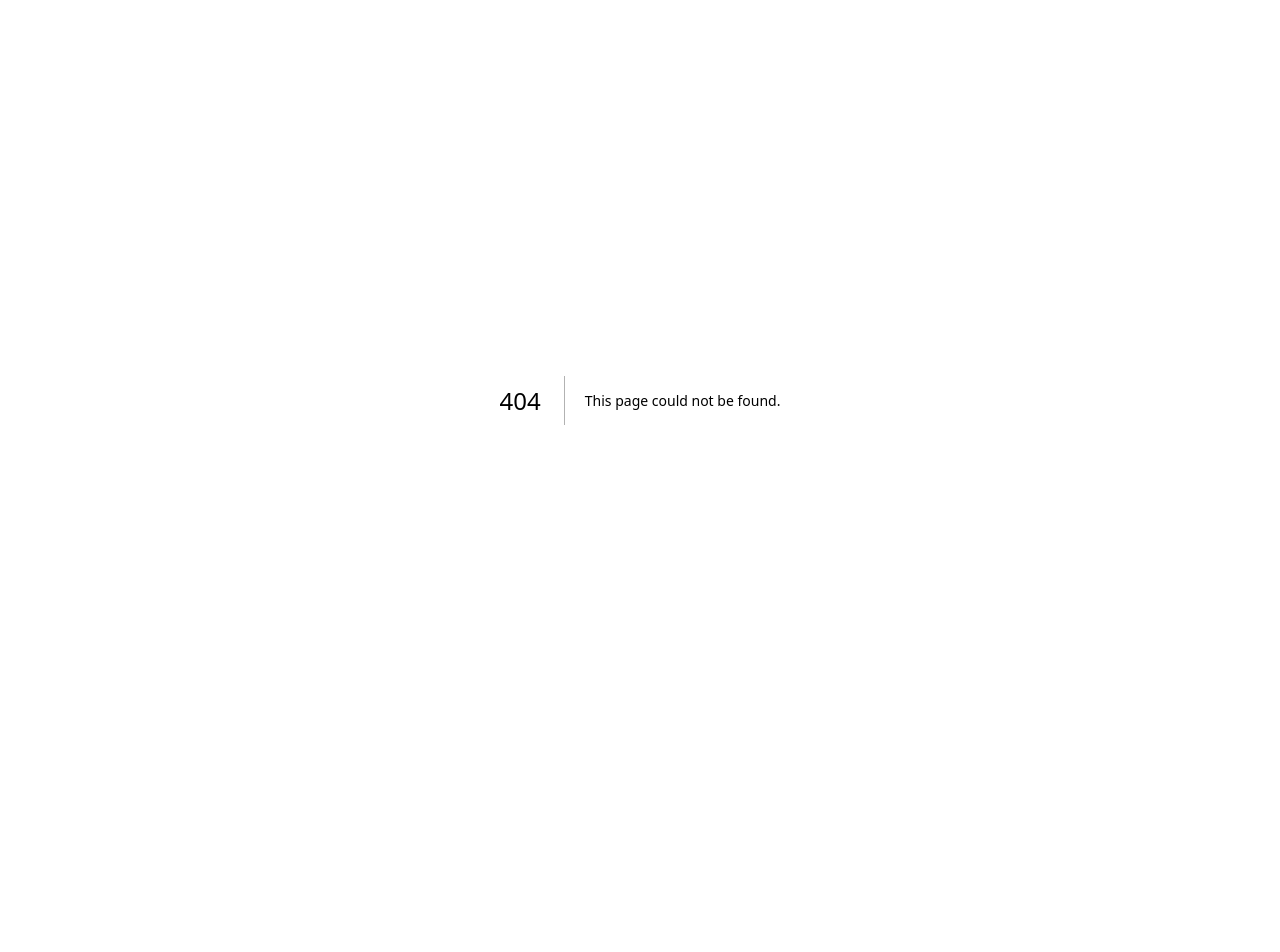
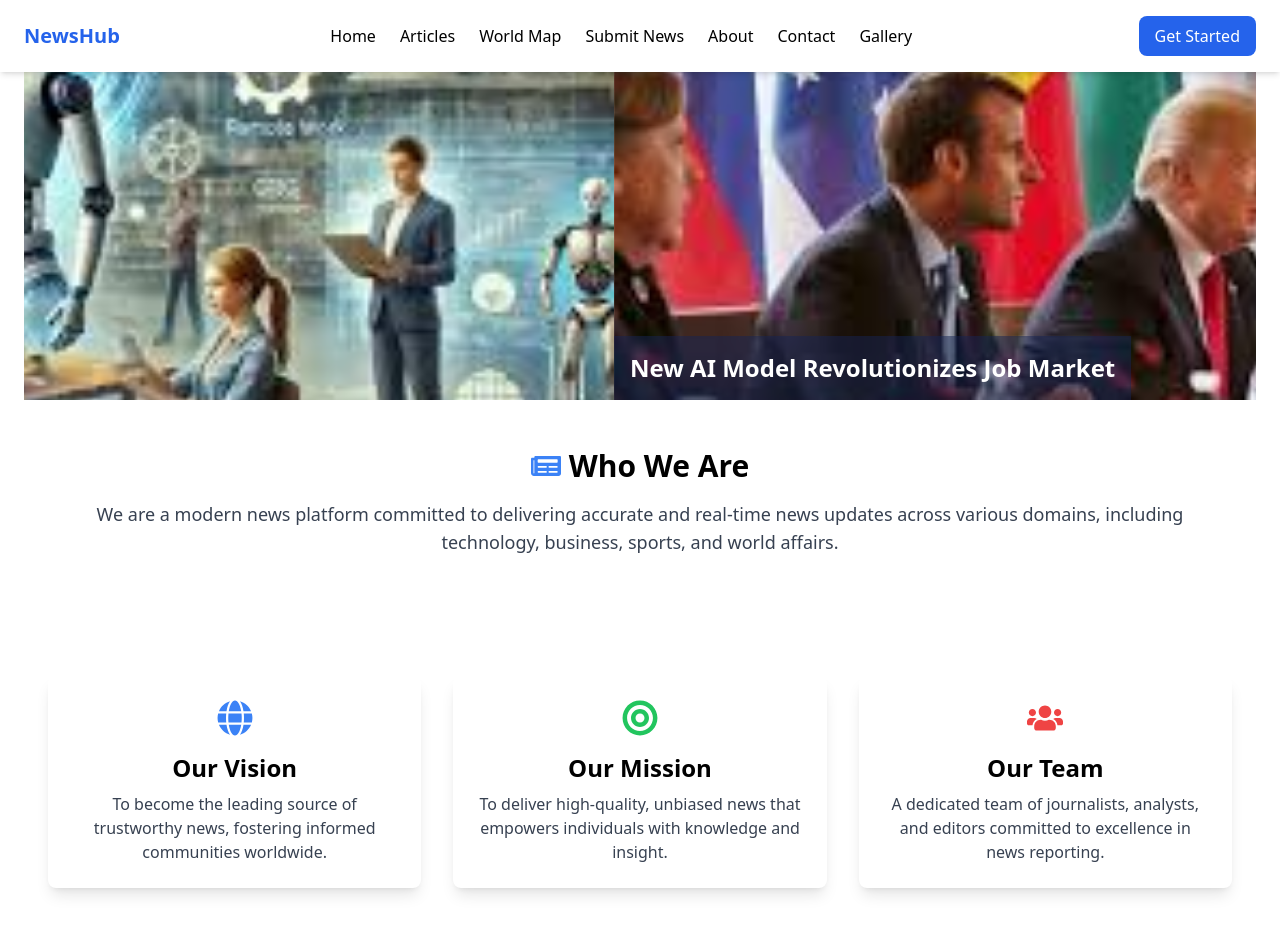
Before and after one commit to fabriceCODER/ukuri, a Next.js app in the folder frontend/: page /about in a window 1280 px wide. Before the commit this address had no page. Shown: the top 952 px of the page. Before the commit the page ends 800 px from the top, so only its background shows below. Built offline with nearby package versions, Linux system fonts and the light colour scheme.

Commit message:
feat: Added about page

```diff
--- /dev/null
+++ b/frontend/app/about/page.tsx
@@ -0,0 +1,45 @@
+import Layout from "@/components/layout/Layout";
+import Heading from "@/components/layout/Heading";
+import { FaGlobe, FaUsers, FaBullseye, FaNewspaper } from "react-icons/fa";
+
+export default function AboutPage() {
+    return (
+        <Layout>
+            <Heading title="About Us" subtitle="Learn more about our mission and vision." />
+
+            <section className="container mx-auto px-6 py-12 text-center">
+                <h2 className="text-3xl font-bold mb-4 flex justify-center items-center gap-2">
+                    <FaNewspaper className="text-blue-500" /> Who We Are
+                </h2>
+                <p className="text-lg text-gray-700 mb-6">
+                    We are a modern news platform committed to delivering accurate and real-time news updates
+                    across various domains, including technology, business, sports, and world affairs.
+                </p>
+            </section>
+
+            <section className="container mx-auto px-6 py-12 grid md:grid-cols-3 gap-8 text-center">
+                <div className="p-6 shadow-lg rounded-lg bg-white">
+                    <FaGlobe className="text-4xl text-blue-500 mx-auto mb-4" />
+                    <h3 className="text-2xl font-semibold mb-2">Our Vision</h3>
+                    <p className="text-gray-700">
+                        To become the leading source of trustworthy news, fostering informed communities worldwide.
+                    </p>
+                </div>
+                <div className="p-6 shadow-lg rounded-lg bg-white">
+                    <FaBullseye className="text-4xl text-green-500 mx-auto mb-4" />
+                    <h3 className="text-2xl font-semibold mb-2">Our Mission</h3>
+                    <p className="text-gray-700">
+                        To deliver high-quality, unbiased news that empowers individuals with knowledge and insight.
+                    </p>
+                </div>
+                <div className="p-6 shadow-lg rounded-lg bg-white">
+                    <FaUsers className="text-4xl text-red-500 mx-auto mb-4" />
+                    <h3 className="text-2xl font-semibold mb-2">Our Team</h3>
+                    <p className="text-gray-700">
+                        A dedicated team of journalists, analysts, and editors committed to excellence in news reporting.
+                    </p>
+                </div>
+            </section>
+        </Layout>
+    );
+}
--- a/frontend/components/home/Hero.tsx
+++ b/frontend/components/home/Hero.tsx
@@ -6,11 +6,11 @@
 
 const Hero = () => {
     return (
-        <section className="relative w-full h-[80vh] flex items-center my-20 justify-center bg-gray-900 text-white">
+        <section className="relative w-full h-[80vh] flex items-center my-32 justify-center bg-gray-900 text-white">
             {/* Background Image */}
             <div className="absolute inset-0">
                 <Image
-                    src="/images/back.jpg"
+                    src="/images/back.jpeg"
                     alt="News Background"
                     layout="fill"
                     objectFit="cover"
```
Also changed, not shown: frontend/app/contact/page.tsx (added).
